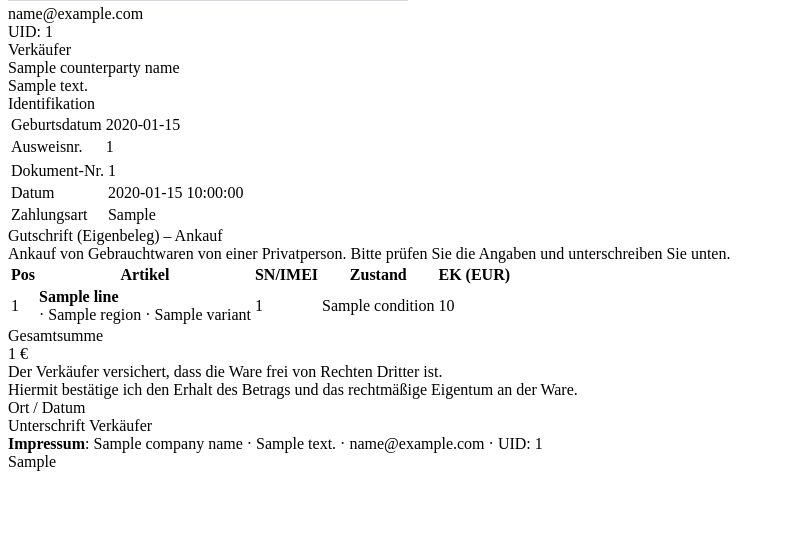
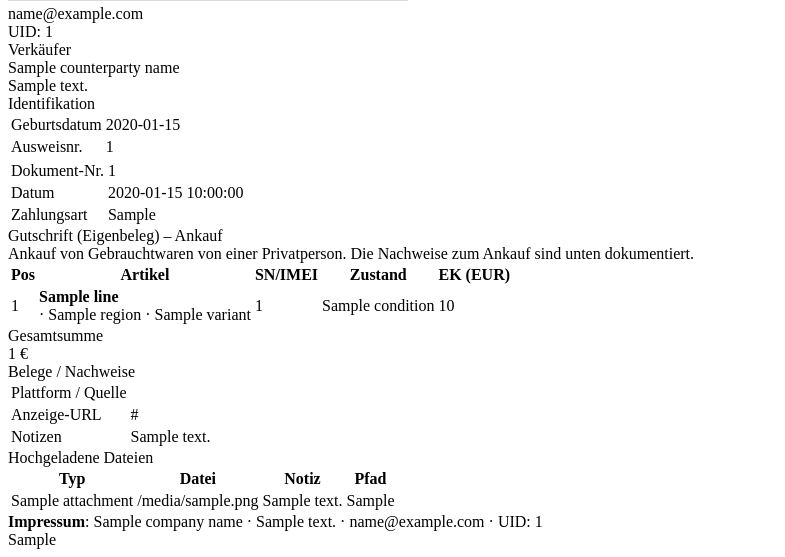
Before and after one commit to SebastianKater-Wegscheider/erp, a Python web app: template backend/app/templates/purchase_credit_note.html in a window 1280 px wide. Shown: the part 343-900 px from the top of the page, without its empty margins (0-785 px from the left). Before the commit the page ends 814 px from the top, so only its background shows below. Run offline with Jinja, Linux system fonts and the light colour scheme; the template is opened without the code that fills it: most values are stand-ins (such as "Sample title", 1, 10 or a date in 2020); grey boxes marked "Sample" are stand-in pictures.

Commit message:
feat(backend): show purchase evidence on credit note pdf

```diff
--- a/backend/app/templates/purchase_credit_note.html
+++ b/backend/app/templates/purchase_credit_note.html
@@ -58,7 +58,7 @@
 
     <div class="subject">Gutschrift (Eigenbeleg) – Ankauf</div>
     <div class="subline">
-      Ankauf von Gebrauchtwaren von einer Privatperson. Bitte prüfen Sie die Angaben und unterschreiben Sie unten.
+      Ankauf von Gebrauchtwaren von einer Privatperson. Die Nachweise zum Ankauf sind unten dokumentiert.
     </div>
 
     <table class="items">
@@ -96,22 +96,48 @@
       </div>
     </div>
 
-    <div class="signature">
-      <div class="signature-copy">
-        <div>Der Verkäufer versichert, dass die Ware frei von Rechten Dritter ist.</div>
-        <div>Hiermit bestätige ich den Erhalt des Betrags und das rechtmäßige Eigentum an der Ware.</div>
-      </div>
+    <div class="evidence">
+      <div class="evidence-title">Belege / Nachweise</div>
+      <table class="evidence-table">
+        <tr>
+          <td>Plattform / Quelle</td>
+          <td>{{ source_platform or "" }}</td>
+        </tr>
+        <tr>
+          <td>Anzeige-URL</td>
+          <td class="mono">{{ listing_url or "" }}</td>
+        </tr>
+        <tr>
+          <td>Notizen</td>
+          <td>{{ purchase_notes or "" }}</td>
+        </tr>
+      </table>
 
-      <div class="signature-grid">
-        <div class="sig-field">
-          <div class="sig-line"></div>
-          <div class="sig-label">Ort / Datum</div>
-        </div>
-        <div class="sig-field">
-          <div class="sig-line"></div>
-          <div class="sig-label">Unterschrift Verkäufer</div>
-        </div>
-      </div>
+      <div class="evidence-files-title">Hochgeladene Dateien</div>
+      {% if purchase_attachments and purchase_attachments|length > 0 %}
+        <table class="evidence-files-table">
+          <thead>
+            <tr>
+              <th>Typ</th>
+              <th>Datei</th>
+              <th>Notiz</th>
+              <th>Pfad</th>
+            </tr>
+          </thead>
+          <tbody>
+            {% for attachment in purchase_attachments %}
+              <tr>
+                <td>{{ attachment.kind_label }}</td>
+                <td class="mono">{{ attachment.original_filename }}</td>
+                <td>{{ attachment.note or "" }}</td>
+                <td class="mono">{{ attachment.upload_path }}</td>
+              </tr>
+            {% endfor %}
+          </tbody>
+        </table>
+      {% else %}
+        <div class="muted small">Keine zusätzlichen Uploads hinterlegt.</div>
+      {% endif %}
     </div>
 
     <footer class="doc-footer">
```
Also changed, not shown: backend/app/services/purchases.py (+35 -0 lines), backend/app/templates/base.css (+48 -0 lines), docs/history.md (+17 -0 lines).
